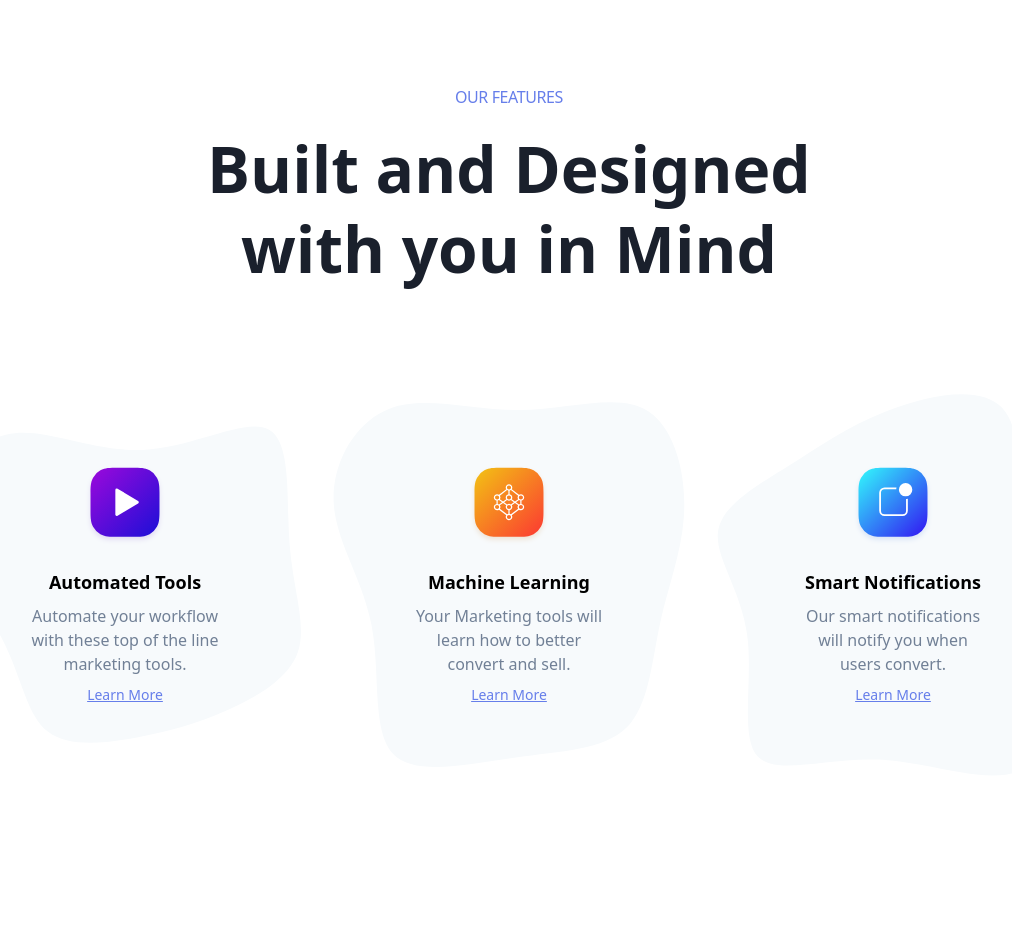
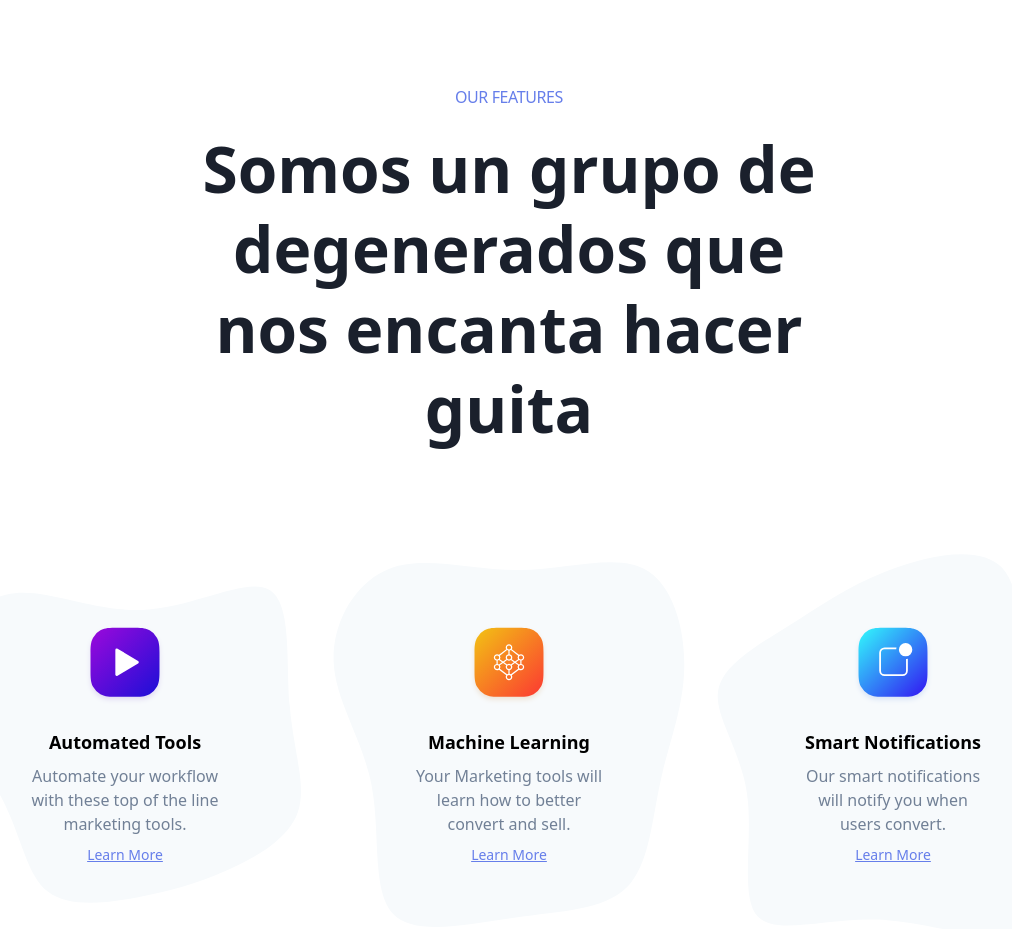
Before and after one commit to tomiwolf/cryptoflp, a plain HTML site: page index.html in a window 1280 px wide. Shown: the part 1260-2189 px from the top of the page, without its empty margins (131-1143 px from the left). Drawn offline with nearby package versions, Linux system fonts and the light colour scheme.

Commit message:
first commit

```diff
--- a/index.html
+++ b/index.html
@@ -242,7 +242,7 @@
             <h2 class="my-5 text-base font-medium tracking-tight text-indigo-500 uppercase">Our Features</h2>
             <h3
                 class="max-w-2xl px-5 mt-2 text-3xl font-black leading-tight text-center text-gray-900 sm:mt-0 sm:px-0 sm:text-6xl">
-                Built and Designed with you in Mind</h3>
+                Somos un grupo de degenerados que nos encanta hacer guita</h3>
             <div class="flex flex-col w-full mt-0 lg:flex-row sm:mt-10 lg:mt-20">
 
                 <div class="w-full max-w-md p-4 mx-auto mb-0 sm:mb-16 lg:mb-0 lg:w-1/3">
```
